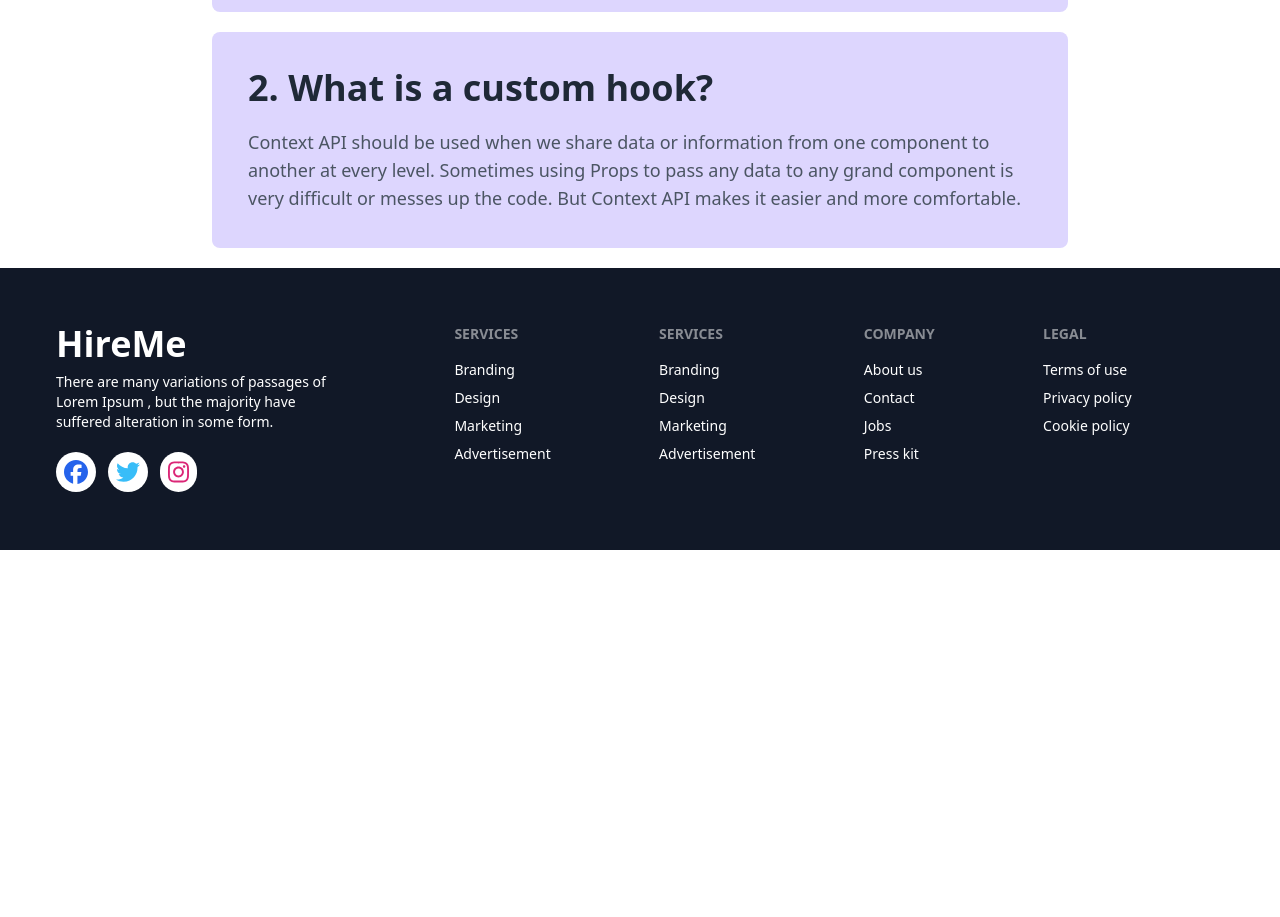
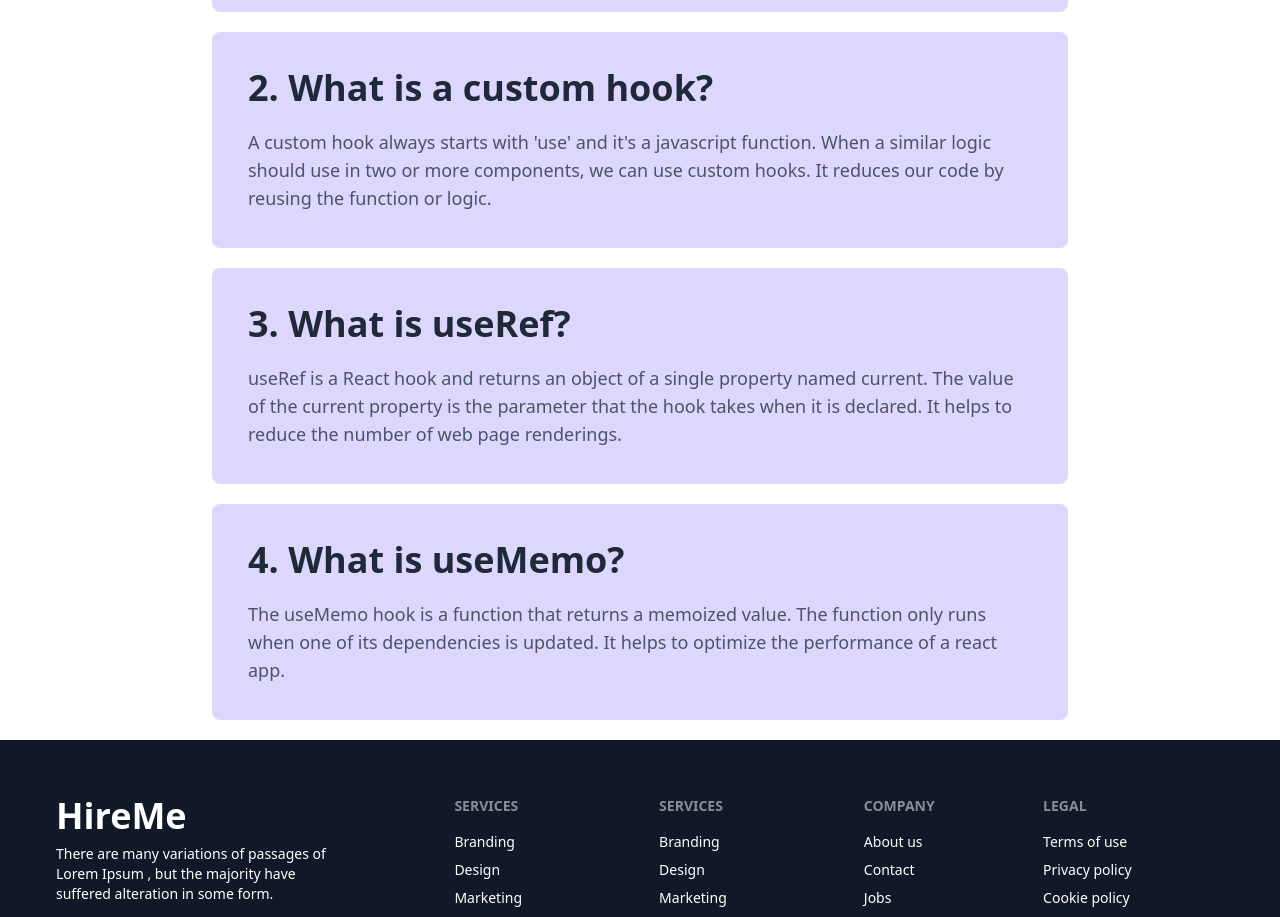
Before and after one commit to gsjoy24/hire-me, a React (Vite) app: page /blog in a window 1280 px wide. Shown: the part 520-1437 px from the top of the page. Before the commit the page ends 1070 px from the top, so only its background shows below. Built offline with nearby package versions, Linux system fonts and the light colour scheme.

Commit message:
blog section complete

```diff
--- a/index.html
+++ b/index.html
@@ -4,7 +4,7 @@
     <meta charset="UTF-8" />
     <link rel="icon" type="image/svg+xml" href="/vite.svg" />
     <meta name="viewport" content="width=device-width, initial-scale=1.0" />
-    <title>Vite + React</title>
+    <title>Hire Me</title>
   </head>
   <body>
     <div id="root"></div>
--- a/src/components/Blog.jsx
+++ b/src/components/Blog.jsx
@@ -17,9 +17,23 @@ const Blog = () => {
 				<div className='bg-violet-200 p-9 rounded-lg m-5'>
 					<h2 className='text-4xl font-bold mb-5'>2. What is a custom hook?</h2>
 					<p className='text-lg text-gray-600'>
-						Context API should be used when we share data or information from one component to another at every level.
-						Sometimes using Props to pass any data to any grand component is very difficult or messes up the code. But
-						Context API makes it easier and more comfortable.
+						A custom hook always starts with 'use' and it's a javascript function. When a similar logic should use in
+						two or more components, we can use custom hooks. It reduces our code by reusing the function or logic.
+					</p>
+				</div>
+				<div className='bg-violet-200 p-9 rounded-lg m-5'>
+					<h2 className='text-4xl font-bold mb-5'>3. What is useRef?</h2>
+					<p className='text-lg text-gray-600'>
+						useRef is a React hook and returns an object of a single property named current. The value of the current
+						property is the parameter that the hook takes when it is declared. It helps to reduce the number of web page
+						renderings.
+					</p>
+				</div>
+				<div className='bg-violet-200 p-9 rounded-lg m-5'>
+					<h2 className='text-4xl font-bold mb-5'>4. What is useMemo?</h2>
+					<p className='text-lg text-gray-600'>
+						The useMemo hook is a function that returns a memoized value. The function only runs when one of its
+						dependencies is updated. It helps to optimize the performance of a react app.
 					</p>
 				</div>
 			</div>
--- a/src/components/Home/JobPosts/JobDetail.jsx
+++ b/src/components/Home/JobPosts/JobDetail.jsx
@@ -3,11 +3,11 @@ import { useLoaderData, useParams } from 'react-router-dom';
 import SectionTitle from '../../SectionTitle';
 import { FontAwesomeIcon } from '@fortawesome/react-fontawesome';
 import {
-	faCalendarAlt,
-	faCalendarCheck,
+	faEnvelopeCircleCheck,
 	faHandHoldingDollar,
 	faLocationDot,
-	faPersonMilitaryPointing
+	faPersonMilitaryPointing,
+	faPhone
 } from '@fortawesome/free-solid-svg-icons';
 
 const JobDetail = () => {
@@ -51,7 +51,7 @@ const JobDetail = () => {
 				</div>
 
 				{/* right side */}
-				<div className='max-w-[300px] m-auto'>
+				<div className='max-w-[340px] m-auto'>
 					<div className='p-8 bg-gradient-to-tr from-violet-200 to-sky-100 rounded-lg'>
 						<div className='pb-5'>
 							<h3 className='font-bold text-xl border-b border-gray-400 pb-3 mb-3'>Job Derails</h3>
@@ -70,12 +70,12 @@ const JobDetail = () => {
 						<div>
 							<h3 className='font-bold text-xl border-b border-gray-400 pb-3 mb-3'>Contact Information</h3>
 							<p className='mb-3'>
-								<FontAwesomeIcon className='mr-2 text-violet-500' icon={faHandHoldingDollar} />
+								<FontAwesomeIcon className='mr-2 text-violet-500' icon={faPhone} />
 								<span className='font-semibold'>Phone :</span>
 								<span className='text-gray-600'> {contactInformation.phone}</span>
 							</p>
 							<p className='mb-3'>
-								<FontAwesomeIcon className='mr-2 text-violet-500' icon={faPersonMilitaryPointing} />
+								<FontAwesomeIcon className='mr-2 text-violet-500' icon={faEnvelopeCircleCheck} />
 								<span className='font-semibold'>Email :</span>
 								<span className='text-gray-600'> {contactInformation.email}</span>
 							</p>
```
